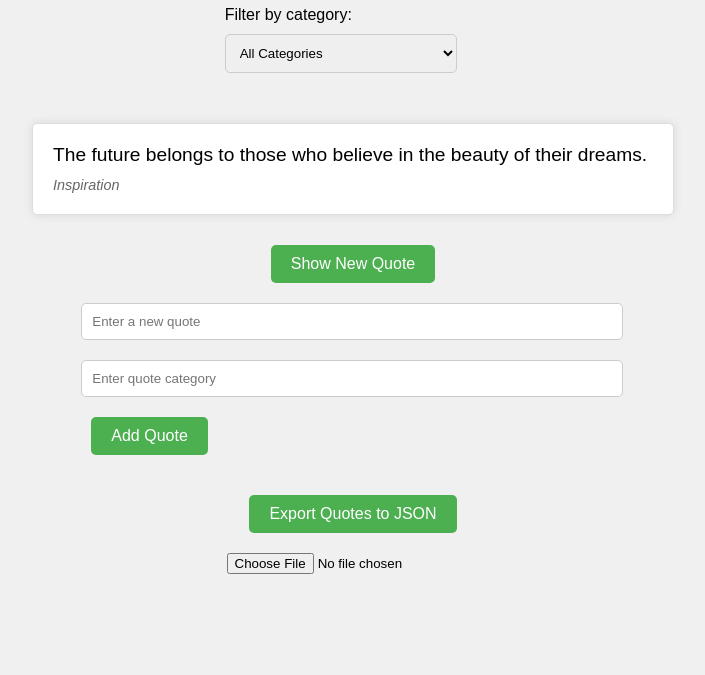
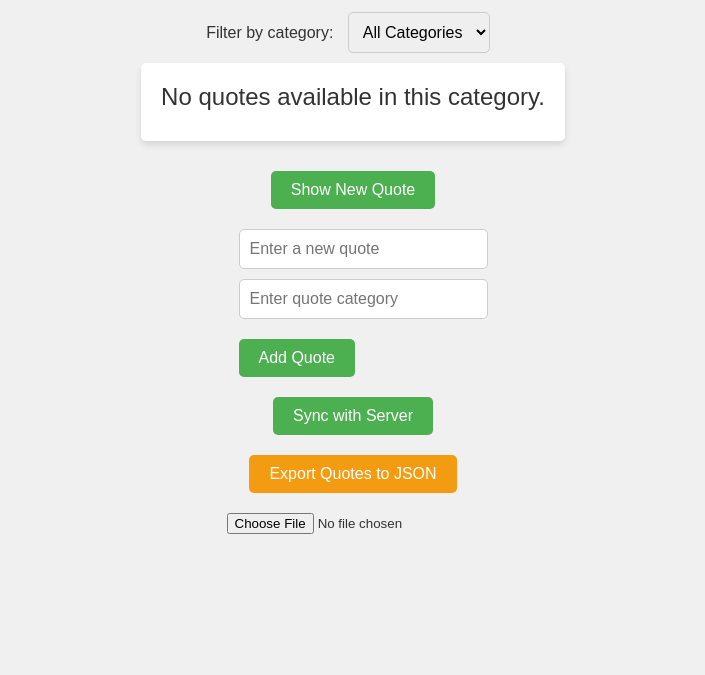
Before and after one commit to fistonrwi/alx_fe_javascript, a plain HTML site: page dom-manipulation/index.html in a window 1280 px wide. Shown: the part 165-840 px from the top of the page, without its empty margins (287-992 px from the left). After the commit the page ends 800 px from the top, so only its background shows below. Drawn offline with Linux system fonts and the light colour scheme.

Commit message:
Initial commit

```diff
--- a/dom-manipulation/script.js
+++ b/dom-manipulation/script.js
@@ -1,11 +1,5 @@
 document.addEventListener('DOMContentLoaded', () => {
-  let quotes = JSON.parse(localStorage.getItem('quotes')) || [
-    { text: "Life is what happens when you're busy making other plans.", category: "Life" },
-    { text: "The way to get started is to quit talking and begin doing.", category: "Motivation" },
-    { text: "Don't watch the clock; do what it does. Keep going.", category: "Motivation" },
-    { text: "The future belongs to those who believe in the beauty of their dreams.", category: "Inspiration" },
-    { text: "It does not matter how slowly you go as long as you do not stop.", category: "Perseverance" }
-  ];
+  let quotes = JSON.parse(localStorage.getItem('quotes')) || [];
 
   const quoteDisplay = document.getElementById('quoteDisplay');
   const newQuoteButton = document.getElementById('newQuote');
@@ -13,6 +7,46 @@ document.addEventListener('DOMContentLoaded', () => {
   const importFileInput = document.getElementById('importFile');
   const exportJsonButton = document.getElementById('exportJson');
   const categoryFilter = document.getElementById('categoryFilter');
+  const syncButton = document.createElement('button');
+  syncButton.textContent = 'Sync with Server';
+  document.body.insertBefore(syncButton, exportJsonButton);
+
+  const API_URL = 'https://jsonplaceholder.typicode.com/posts';
+
+  async function fetchQuotesFromServer() {
+    try {
+      const response = await fetch(API_URL);
+      const data = await response.json();
+      return data.slice(0, 5).map(item => ({
+        text: item.title,
+        category: 'Server'
+      }));
+    } catch (error) {
+      console.error('Error fetching data from server:', error);
+      return [];
+    }
+  }
+
+  async function syncQuotes() {
+    const serverQuotes = await fetchQuotesFromServer();
+    const localQuotes = JSON.parse(localStorage.getItem('quotes')) || [];
+    const mergedQuotes = mergeQuotes(localQuotes, serverQuotes);
+    localStorage.setItem('quotes', JSON.stringify(mergedQuotes));
+    quotes = mergedQuotes;
+    populateCategories();
+    filterQuotes();
+    alert('Data synced with server!');
+  }
+
+  function mergeQuotes(localQuotes, serverQuotes) {
+    const mergedQuotes = [...localQuotes];
+    serverQuotes.forEach(serverQuote => {
+      if (!localQuotes.some(localQuote => localQuote.text === serverQuote.text)) {
+        mergedQuotes.push(serverQuote);
+      }
+    });
+    return mergedQuotes;
+  }
 
   function showRandomQuote() {
     const filteredQuotes = getFilteredQuotes();
@@ -96,6 +130,7 @@ document.addEventListener('DOMContentLoaded', () => {
   addQuoteButton.addEventListener('click', addQuote);
   exportJsonButton.addEventListener('click', exportToJson);
   importFileInput.addEventListener('change', importFromJsonFile);
+  syncButton.addEventListener('click', syncQuotes);
 
   // Populate categories and set the last selected filter when the page loads
   populateCategories();
@@ -111,4 +146,7 @@ document.addEventListener('DOMContentLoaded', () => {
   if (!lastViewedQuote) {
     showRandomQuote();
   }
+
+  // Periodic data fetching to simulate server updates
+  setInterval(syncQuotes, 60000); // Sync every 60 seconds
 });
--- a/dom-manipulation/styles.css
+++ b/dom-manipulation/styles.css
@@ -1,81 +1,110 @@
+/* Reset some default styles for a cleaner look */
+* {
+  margin: 0;
+  padding: 0;
+  box-sizing: border-box;
+}
+
 body {
-  font-family: Arial, sans-serif;
+  font-family: 'Arial', sans-serif;
   background-color: #f0f0f0;
-  margin: 0;
-  padding: 20px;
+  color: #333;
   display: flex;
   flex-direction: column;
   align-items: center;
   justify-content: center;
-  height: 100vh;
+  min-height: 100vh;
 }
 
 h1 {
+  margin-bottom: 20px;
+  font-size: 2.5em;
   color: #333;
 }
 
 #quoteDisplay {
   background-color: #fff;
-  border: 1px solid #ddd;
   border-radius: 5px;
   padding: 20px;
-  margin: 20px 0;
-  width: 80%;
-  max-width: 600px;
-  box-shadow: 0 0 10px rgba(0, 0, 0, 0.1);
+  margin-bottom: 20px;
+  box-shadow: 0 4px 6px rgba(0, 0, 0, 0.1);
+  text-align: center;
 }
 
 #quoteDisplay p {
-  font-size: 1.2em;
-  margin: 0 0 10px;
+  font-size: 1.5em;
+  margin-bottom: 10px;
 }
 
 #quoteDisplay em {
-  color: #666;
-  font-size: 0.9em;
+  color: #777;
+  font-size: 1em;
 }
 
 button {
   background-color: #4CAF50;
   color: white;
-  border: none;
   padding: 10px 20px;
   margin: 10px;
+  border: none;
+  border-radius: 5px;
   cursor: pointer;
   font-size: 1em;
-  border-radius: 5px;
-  transition: background-color 0.3s ease;
 }
 
 button:hover {
   background-color: #45a049;
 }
 
-button:disabled {
-  background-color: #ccc;
-  cursor: not-allowed;
+input[type="text"] {
+  padding: 10px;
+  margin: 10px;
+  border: 1px solid #ccc;
+  border-radius: 5px;
+  font-size: 1em;
+  width: calc(100% - 42px); /* Adjust for padding and border */
 }
 
-input[type="text"] {
-  padding: 10px;
-  margin: 10px 0;
-  border: 1px solid #ccc;
-  border-radius: 5px;
-  width: calc(100% - 24px);
+#newQuoteText, #newQuoteCategory {
+  display: block;
+  width: 100%;
+  margin-bottom: 10px;
 }
 
 #categoryFilter {
   padding: 10px;
-  margin: 10px 0;
+  margin: 10px;
   border: 1px solid #ccc;
   border-radius: 5px;
-  width: calc(100% - 24px);
+  font-size: 1em;
 }
 
-div {
+#quoteForm {
+  background-color: #fff;
+  border-radius: 5px;
+  padding: 20px;
   margin-bottom: 20px;
+  box-shadow: 0 4px 6px rgba(0, 0, 0, 0.1);
+  width: 100%;
+  max-width: 500px;
+}
+
+button#syncButton {
+  background-color: #008CBA;
+}
+
+button#syncButton:hover {
+  background-color: #007BB5;
+}
+
+button#exportJson {
+  background-color: #f39c12;
+}
+
+button#exportJson:hover {
+  background-color: #e67e22;
 }
 
 input[type="file"] {
-  margin: 10px 0;
+  margin-top: 10px;
 }
```
